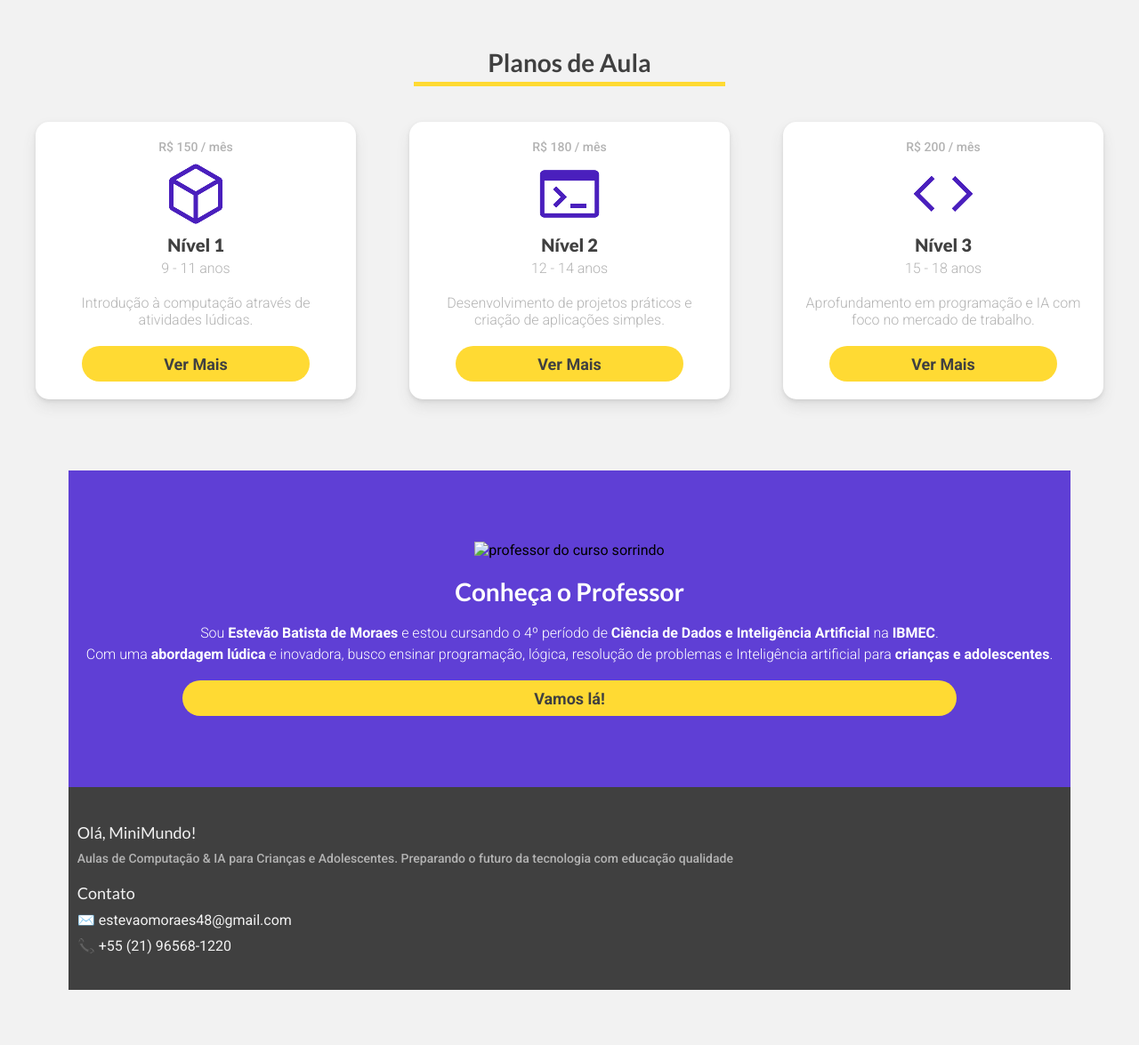
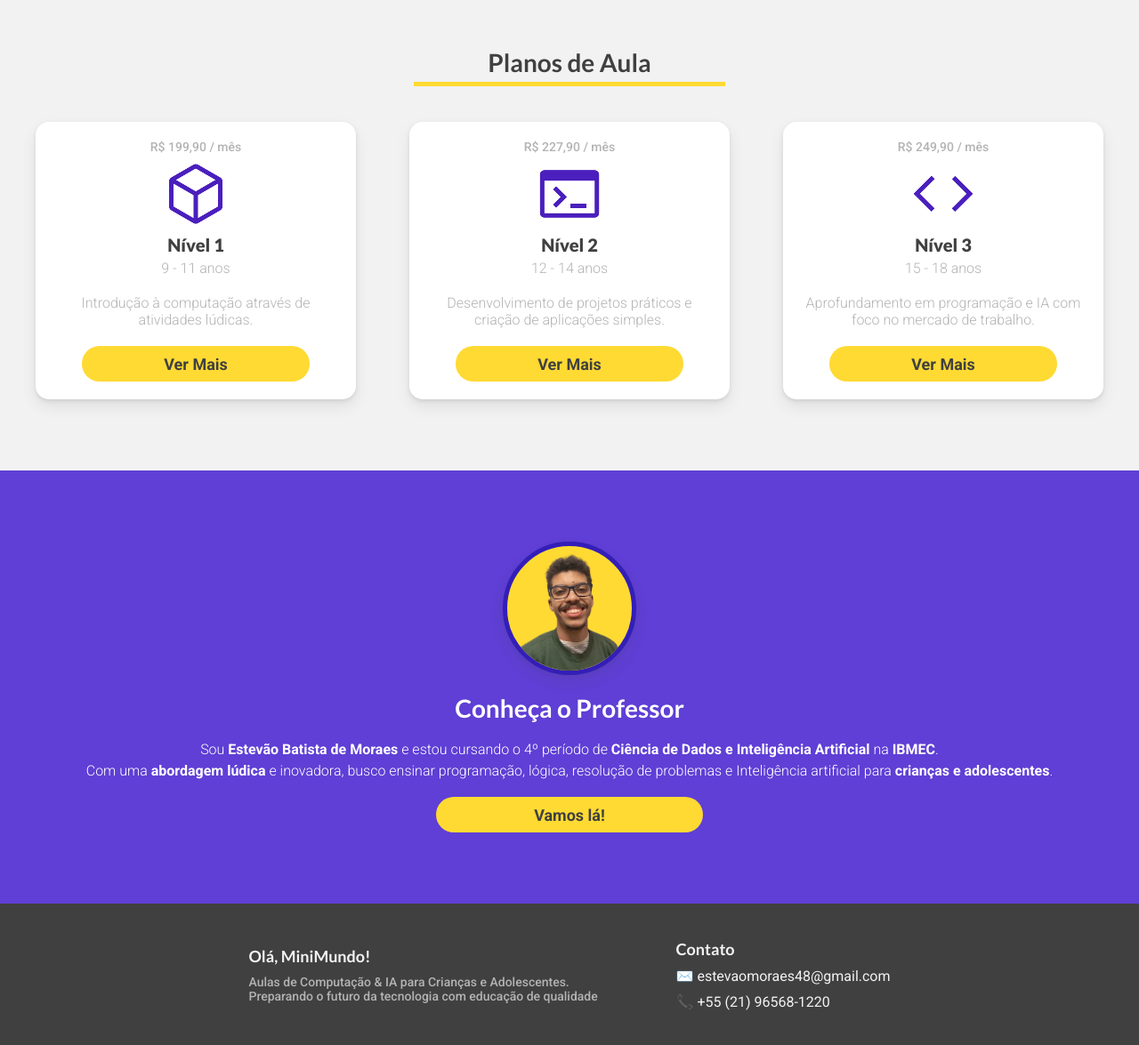
Before and after one commit to EstevaoMO/OlaMiniMundo, a plain HTML site: page index.html in a window 1280 px wide. Shown: the part 1081-2256 px from the top of the page at 89% size. Before the commit the page ends 2194 px from the top, so only its background shows below. Drawn offline with Linux system fonts and the light colour scheme.

Commit message:
logotipo incompleta, video ainda indisponível

```diff
--- a/index.css
+++ b/index.css
@@ -62,10 +62,11 @@ body {
 }
 
 .banner {
-    width: 100%;
+    position: relative;
     background-color: var(--primaria);
     width: 100%;
-    height: 80vh;}
+    height: 80vh;
+}
 
 .banner#capa  {
     gap: var(--gap-g);
@@ -107,6 +108,13 @@ body {
     font-size: var(--tam-m);
     font-weight: 300;
     color: var(--branco);
+}
+
+.imagem-banner {
+    position: absolute;
+    bottom: 0;
+    left: 0;
+    width: 300px;
 }
 
 .separador-topico {
@@ -170,7 +178,6 @@ body {
     background-color: var(--branco);
     width: 90%;
     max-width: 500px;
-    height: max-content;
     padding-top: var(--gap-m);
     padding-bottom: var(--gap-m);
     border-radius: 15px;
@@ -222,6 +229,7 @@ body {
 .btn-link {
     background-color: var(--secundaria);
     width: 80%;
+    max-width: 300px;
     height: 40px;
     border-radius: 30px;
     color: var(--cinza-escuro);
@@ -237,6 +245,11 @@ body {
     background-color: var(--secundaria-hover);
 }
 
+#fim-pg {
+    width: 100%;
+    height: max-content;
+}
+
 .banner#sobre-professor {
     height: max-content;
     padding: var(--gap-max);
@@ -247,6 +260,28 @@ body {
 #sobre-professor .subtitulo {
     font-size: var(--tam-p);
     text-align: center;
+}
+
+#prof-banner-fim-pg {
+    user-select: none;
+    width: 150px;
+    height: 150px;
+    object-fit: cover;
+    border-radius: 50%;
+    filter: brightness(110%), contrast(150%);
+    border: var(--roxo-escuro) 5px solid;
+    background-color: var(--amarelo-destaque);
+    transition: transform 0.3s ease;
+    box-shadow:
+        0 2px 4px rgba(64, 64, 64, 0.12),
+        0 8px 16px rgba(64, 64, 64, 0.1);
+}
+
+#prof-banner-fim-pg:hover, #prof-banner-fim-pg:active {
+    transform: scale(1.1);
+    box-shadow:
+        0 4px 8px rgba(64, 64, 64, 0.15),
+        0 12px 24px rgba(64, 64, 64, 0.12);
 }
 
 .rodape, .colunas-rdp {
@@ -266,12 +301,13 @@ body {
 
 .rodape .titulo2 {
     color: var(--cinza-claro);
-    font-weight: 500;
+    font-weight: 600;
     font-size: var(--tam-m);
 }
 
 .colunas-rdp {
     gap: var(--gap-p);
+    max-width: 400px;
 }
 
 .link-rdp {
@@ -287,4 +323,17 @@ body {
     .grid-cartoes {
         grid-template-columns: 1fr 1fr 1fr;
     }
+
+    .rodape {
+        flex-direction: row;
+        justify-content: center;
+        align-items: center;
+        gap: var(--gap-max);
+    }
 }
+
+@media screen and (min-width: 720px) {
+    .imagem-banner {
+        width: 400px;
+    }
+}
--- a/index.html
+++ b/index.html
@@ -15,7 +15,7 @@
             <h1 class="titulo" id="slogan1">Preparando o <span class="destaque">futuro</span> da computação</h1>
             <h5 class="subtitulo" id="slogan2">Viva o amanhã no <em>hoje</em>.</h5>
         </div>
-        <img class="imagem-banner" src="./src/imgs/" alt="professor do curso sorrindo">
+        <img class="imagem-banner" src="./src/imgs/img-banner.png" alt="professor do curso sorrindo">
     </section>
 
     <!-- Apresentação do Curso -->
@@ -25,7 +25,7 @@
             <div class="linha-decorativa"></div>
         </div>
 
-        <iframe id="ifr_apr-curso" src="https://www.google.com" frameborder="0"></iframe>
+        <iframe id="ifr_apr-curso" src="" frameborder="0"></iframe>
     </section>
 
     <!-- Planos de Aulas -->
@@ -38,7 +38,7 @@
         <ul class="grid-cartoes">
             <div class="container cartao-plano">
                 <div class="container ctn-sup-cartao">
-                    <h5 class="texto2">R$ 150 / mês</h5>
+                    <h5 class="texto2">R$ 199,90 / mês</h5>
                     <img src="./src/icons/nivel1.png">
                     <h3 class="titulo2">Nível 1</h3>
                     <p class="texto3">9 - 11 anos</p>
@@ -52,7 +52,7 @@
 
             <div class="container cartao-plano">
                 <div class="container ctn-sup-cartao">
-                    <h5 class="texto2">R$ 180 / mês</h5>
+                    <h5 class="texto2">R$ 227,90 / mês</h5>
                     <img src="./src/icons/nivel2.png">
                     <h3 class="titulo2">Nível 2</h3>
                     <p class="texto3">12 - 14 anos</p>
@@ -66,7 +66,7 @@
 
             <div class=" container cartao-plano">
                 <div class="container ctn-sup-cartao">
-                    <h5 class="texto2">R$ 200 / mês</h5>
+                    <h5 class="texto2">R$ 249,90 / mês</h5>
                     <img src="./src/icons/nivel3.png">
                     <h3 class="titulo2">Nível 3</h3>
                     <p class="texto3">15 - 18 anos</p>
@@ -80,10 +80,10 @@
         </ul>
     </section>
 
-    <section class="container fim-pg">
+    <section class="container" id="fim-pg">
         <!-- Sobre o Professor -->
         <section class="banner" id="sobre-professor">
-            <img src="./src/imgs/" alt="professor do curso sorrindo">
+            <img id="prof-banner-fim-pg" src="./src/imgs/foto_perfil-nobg.png" alt="professor do curso sorrindo">
             <h1 class="titulo" id="conheca-professor">Conheça o Professor</h1>
             <div class="container" style="gap: var(--gap-pp);">
                 <h5 class="subtitulo">Sou <strong>Estevão Batista de Moraes</strong> e estou cursando o 4º período de <strong>Ciência de Dados e Inteligência Artificial</strong> na <strong>IBMEC</strong>. </h5>
@@ -96,12 +96,12 @@
         <footer class="rodape">
             <div class="colunas-rdp">
                 <h4 class="titulo2">Olá, MiniMundo!</h4>
-                <p class="texto2">Aulas de Computação & IA para Crianças e Adolescentes. Preparando o futuro da tecnologia com educação qualidade</p>
+                <p class="texto2">Aulas de Computação & IA para Crianças e Adolescentes. Preparando o futuro da tecnologia com educação de qualidade</p>
             </div>
             <div class="colunas-rdp">
                 <h4 class="titulo2">Contato</h4>
-                <a class="link-rdp" href="#">✉️ estevaomoraes48@gmail.com</a>
-                <a class="link-rdp" href="#">📞 +55 (21) 96568-1220</a>
+                <a class="link-rdp" href="https://mail.google.com/mail/?view=cm&fs=1&to=estevaomoraes48@gmail.com&su=Contato%20pelo%20site&body=Ol%C3%A1%2C%20gostaria%20de%20mais%20informa%C3%A7%C3%B5es.">✉️ estevaomoraes48@gmail.com</a>
+                <a class="link-rdp" href="https://wa.me/5521965681220?text=Oi%2C%20vim%20pelo%20site%20do%20curso.%20Gostaria%20de%20mais%20informa%C3%A7%C3%B5es%21">📞 +55 (21) 96568-1220</a>
             </div>
         </footer>
     </section>
```
Also changed, not shown: nivel1.html (added, +35 -0 lines), niveis.css (added), src/imgs/foto_perfil-nobg.png (added), src/imgs/img-banner.png (added), src/imgs/logo.png (added), 1 other file.
